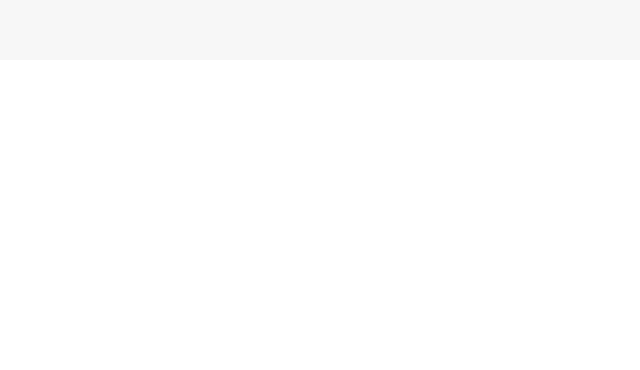
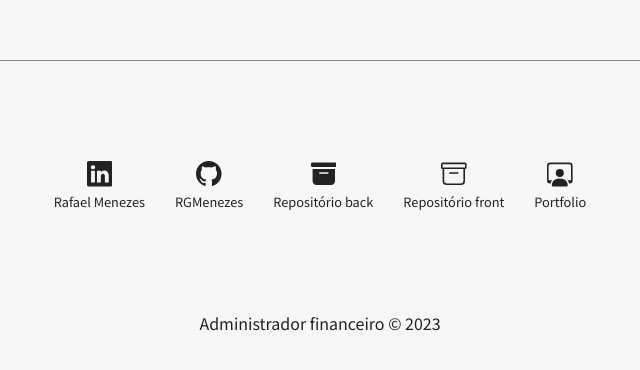
Before and after one commit to RGMenezes/administrador-financeiro, a Next.js app in the folder financial-administrator/: page /home/setting in a window 1280 px wide. Shown: the part 804-1174 px from the top of the page, without its empty margins (320-960 px from the left). Before the commit the page ends 864 px from the top, so only its background shows below. Built offline with nearby package versions, Linux system fonts and the light colour scheme; no server answers.

Commit message:
footer finalizado

```diff
--- a/financial-administrator/src/components/layout/Footer.js
+++ b/financial-administrator/src/components/layout/Footer.js
@@ -1,9 +1,33 @@
+import { BsArchive, BsArchiveFill, BsGithub, BsLinkedin, BsPersonWorkspace } from "react-icons/bs";
 import styles from "./Footer.module.css";
 
 export default function Footer(){
     return(
-        <footer className={styles.footer_container} >
+        <footer className={styles.footer} >
+            <nav className={styles.container}>
+                <a href="https://www.linkedin.com/in/rgmenezes" target="_blank" rel="external" className={styles.icon_container}>
+                    <BsLinkedin className={styles.icon} />
+                    <p>Rafael Menezes</p>
+                </a>
+                <a href="https://github.com/RGMenezes" target="_blank" rel="external" className={styles.icon_container}>
+                    <BsGithub className={styles.icon} />
+                    <p>RGMenezes</p>
+                </a>
+                <a href="https://github.com/RGMenezes/api-administrador-financeiro" target="_blank" rel="external" className={styles.icon_container}>
+                    <BsArchiveFill className={styles.icon} />
+                    <p>Repositório back</p>
+                </a>
+                <a href="https://github.com/RGMenezes/administrador-financeiro" target="_blank" rel="external" className={styles.icon_container}>
+                    <BsArchive className={styles.icon} />
+                    <p>Repositório front</p>
+                </a>
+                <a href="https://RGMenezes.github.io/portfolio" target="_blank" rel="external" className={styles.icon_container}>
+                    <BsPersonWorkspace className={styles.icon} />
+                    <p>Portfolio</p>
+                </a>
+            </nav>
 
+            <p>Administrador financeiro &copy; 2023</p>
         </footer>
     );
 };
--- a/financial-administrator/src/components/layout/Footer.module.css
+++ b/financial-administrator/src/components/layout/Footer.module.css
@@ -0,0 +1,61 @@
+.footer{
+    padding: 100px 10px 50px 10px;
+
+    display: flex;
+    flex-flow: column nowrap;
+    align-items: center;
+    justify-content: center;
+    gap: 100px;
+
+    border-top: 1px solid var(--color-basic);
+}
+
+.container{
+    display: flex;
+    flex-flow: row wrap;
+    justify-content: space-around;
+    align-items: center;
+    gap: 30px;
+
+    transition: all .3s ease;
+}
+
+.icon_container{
+    display: flex;
+    flex-flow: column nowrap;
+    align-items: center;
+    justify-content: center;
+    gap: 5px;
+
+    text-decoration: none;
+
+    transition: all .3s ease;
+}
+
+.icon{
+    font-size: 1.6em;
+    fill: var(--color);
+
+    transition: all .3s ease;
+}
+
+.icon_container p{
+    font-size: .8em;
+    text-align: center;
+
+    transition: all .3s ease;
+}
+
+@media screen and (min-width: 481px) {
+    .icon_container:hover *{
+        fill: var(--color-main);
+        color: var(--color-main);
+    }
+}
+
+.icon_container:active *{
+    fill: var(--color-basic);
+    color: var(--color-basic);
+
+    transition: all .1s ease;
+}
```
